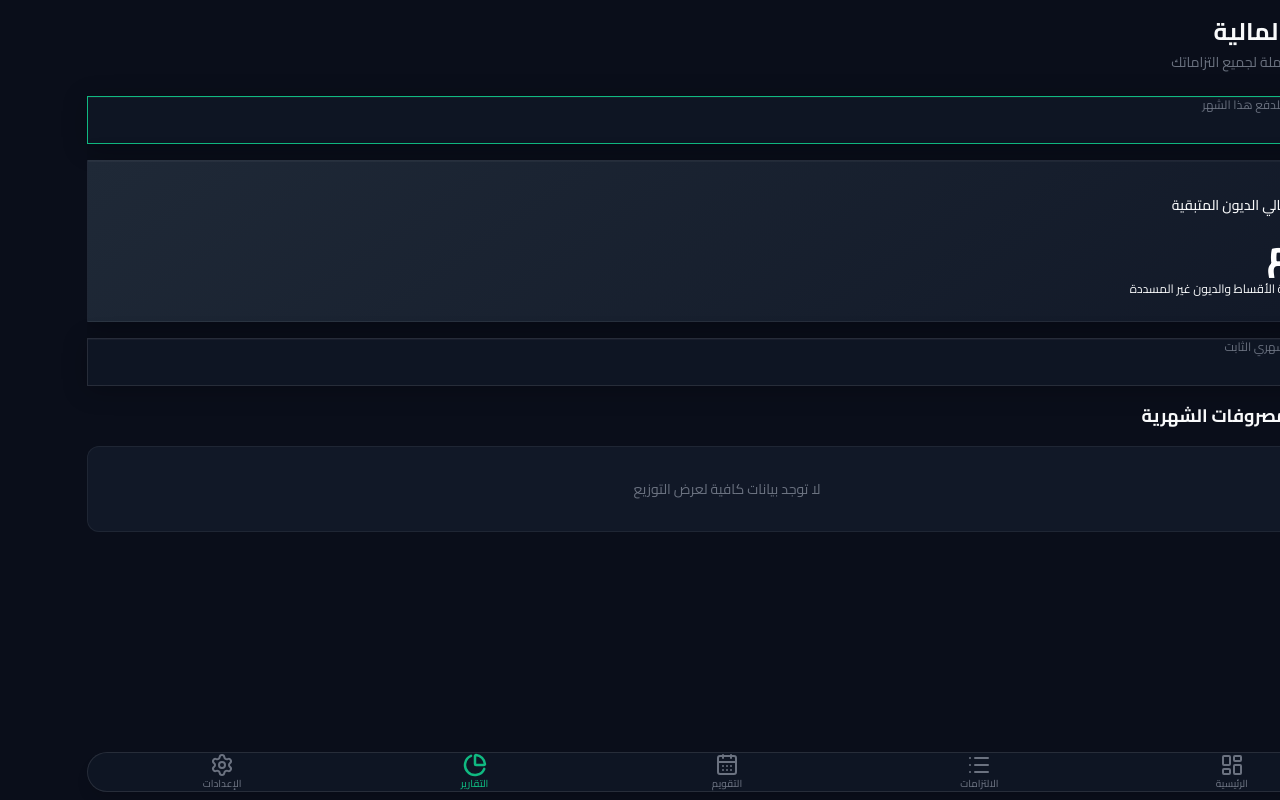
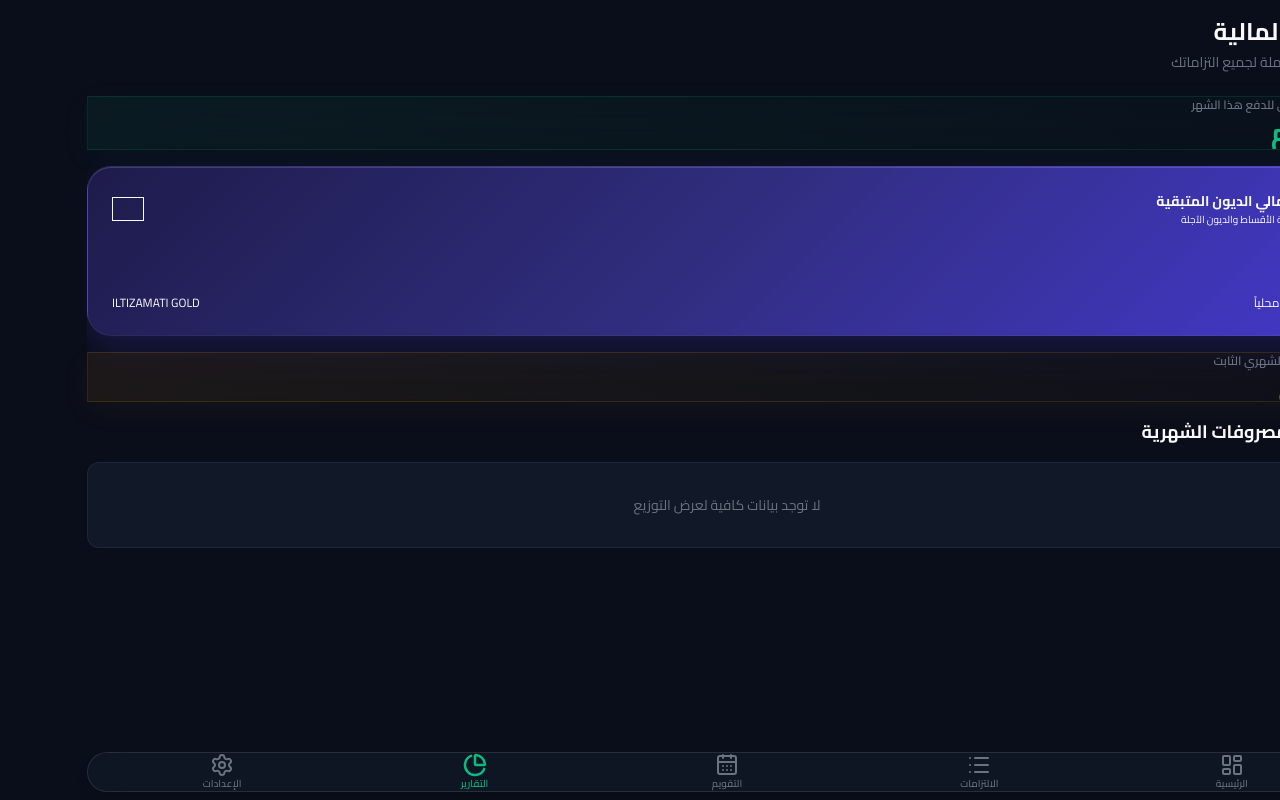
Before and after one commit to khaledelkodia/iltizamati, a React (Vite) app: page /reports in a window 1280 px wide. Built offline with nearby package versions, Linux system fonts and the light colour scheme.

Commit message:
Fix DaySheet padding/scrolling, redesign Reports to be super premium, and render interactive dashboard upcoming list

```diff
--- a/src/features/calendar/DaySheet.tsx
+++ b/src/features/calendar/DaySheet.tsx
@@ -25,7 +25,7 @@ export default function DaySheet({ payments, onClose }: DaySheetProps) {
         animate={{ opacity: 1 }}
         exit={{ opacity: 0 }}
         onClick={onClose}
-        className="fixed inset-0 bg-black/60 backdrop-blur-sm z-40"
+        className="fixed inset-0 bg-black/60 backdrop-blur-sm z-[998]"
       />
 
       {/* Sheet */}
@@ -34,7 +34,7 @@ export default function DaySheet({ payments, onClose }: DaySheetProps) {
         animate={{ y: 0 }}
         exit={{ y: '100%' }}
         transition={{ type: 'spring', damping: 25, stiffness: 200 }}
-        className="fixed bottom-0 left-0 right-0 max-h-[85vh] bg-bg-primary rounded-t-[32px] z-50 flex flex-col shadow-xl border-t border-border-primary"
+        className="fixed bottom-0 left-0 right-0 max-h-[85vh] bg-bg-primary rounded-t-[32px] z-[999] flex flex-col shadow-xl border-t border-border-primary"
       >
         {/* Handle */}
         <div className="w-full flex justify-center py-3">
@@ -53,7 +53,7 @@ export default function DaySheet({ payments, onClose }: DaySheetProps) {
         </div>
 
         {/* Content */}
-        <div className="p-6 overflow-y-auto space-y-4 pb-12 safe-area-bottom">
+        <div className="p-6 overflow-y-auto space-y-4 pb-24 safe-area-bottom">
           {payments.map(payment => (
             <div key={payment.id} className="bg-bg-secondary border border-border-primary rounded-2xl p-4">
               <div className="flex justify-between items-start mb-4">
--- a/src/features/dashboard/DashboardScreen.tsx
+++ b/src/features/dashboard/DashboardScreen.tsx
@@ -5,13 +5,13 @@ import { formatCurrency } from '../../utils/currency';
 import Card from '../../components/ui/Card';
 import ProgressCircle from '../../components/ui/ProgressCircle';
 import { motion } from 'framer-motion';
-import { Wallet, TrendingUp, TrendingDown, AlertCircle, ArrowUpRight } from 'lucide-react';
+import { Wallet, TrendingUp, TrendingDown, AlertCircle, ArrowUpRight, CheckCircle } from 'lucide-react';
 import { useTranslation } from 'react-i18next';
 import { useNavigate } from 'react-router-dom';
 import { useReportsData } from '../reports/useReportsData';
 
 export default function DashboardScreen() {
-  const { currentMonthStats, payments } = useCommitmentStore();
+  const { currentMonthStats, payments, markPaymentAsPaid } = useCommitmentStore();
   const { settings } = useSettingsStore();
   const { t } = useTranslation();
   const navigate = useNavigate();
@@ -22,7 +22,7 @@ export default function DashboardScreen() {
     : 0;
 
   const overdueCount = payments.filter(p => p.status === 'overdue').length;
-  const upcomingCount = payments.filter(p => p.status === 'pending').length;
+  const pendingOrOverduePayments = payments.filter(p => p.status === 'pending' || p.status === 'overdue');
 
   return (
     <div className="p-4 safe-area-top space-y-6">
@@ -132,15 +132,62 @@ export default function DashboardScreen() {
          </button>
       </div>
 
-      {/* Empty State for Upcoming */}
-      {upcomingCount === 0 ? (
+      {/* Empty State / List for Upcoming */}
+      {pendingOrOverduePayments.length === 0 ? (
         <div className="text-center py-8 bg-bg-secondary rounded-xl border border-border-primary">
            <p className="text-text-muted text-sm">{t('dashboard.no_upcoming')}</p>
         </div>
       ) : (
          <div className="space-y-3">
-            {/* List upcoming here */}
-            <p className="text-text-muted text-sm text-center">{t('dashboard.upcoming_count', { count: upcomingCount })}</p>
+             {pendingOrOverduePayments.slice(0, 5).map(payment => {
+                const isOverdue = payment.status === 'overdue';
+                return (
+                   <motion.div
+                      key={payment.id}
+                      whileTap={{ scale: 0.98 }}
+                      className="bg-bg-secondary border border-border-primary rounded-2xl p-4 flex justify-between items-center shadow-sm hover:border-border-secondary transition-all"
+                   >
+                      <div className="flex items-center space-x-3 rtl:space-x-reverse">
+                         <div
+                           className="w-11 h-11 rounded-xl flex items-center justify-center text-xl"
+                           style={{ backgroundColor: `${payment.category_color}15`, color: payment.category_color }}
+                         >
+                            {payment.category_icon}
+                         </div>
+                         <div>
+                            <p className="font-bold text-text-primary text-sm">{payment.commitment_name}</p>
+                            <p className="text-xs text-text-muted mt-1">
+                               {isOverdue ? 'متأخر منذ' : 'يستحق في'} {new Date(payment.due_date).getDate()} من الشهر
+                            </p>
+                         </div>
+                      </div>
+                      <div className="flex items-center space-x-3 rtl:space-x-reverse">
+                         <div className="text-left">
+                            <p className="font-extrabold text-sm text-text-primary">
+                               {formatCurrency(payment.commitment_amount, settings.currency)}
+                            </p>
+                            <span className={`text-[10px] font-bold px-2 py-0.5 rounded-full border mt-1 inline-block ${
+                               isOverdue
+                                 ? 'bg-accent-danger/10 text-accent-danger border-accent-danger/20'
+                                 : 'bg-accent-warning/10 text-accent-warning border-accent-warning/20'
+                            }`}>
+                               {isOverdue ? 'متأخر' : 'معلق'}
+                            </span>
+                         </div>
+                         <button
+                            onClick={async (e) => {
+                               e.stopPropagation();
+                               await markPaymentAsPaid(payment.id);
+                            }}
+                            className="w-8 h-8 rounded-full bg-accent-primary/10 text-accent-primary border border-accent-primary/20 flex items-center justify-center hover:bg-accent-primary hover:text-white transition-colors"
+                            title="تسجيل كمدفوع"
+                         >
+                            <CheckCircle size={16} />
+                         </button>
+                      </div>
+                   </motion.div>
+                );
+             })}
          </div>
       )}
 
--- a/src/features/reports/ReportsScreen.tsx
+++ b/src/features/reports/ReportsScreen.tsx
@@ -11,7 +11,7 @@ import Card from '../../components/ui/Card';
 export default function ReportsScreen() {
   const { t } = useTranslation();
   const { settings } = useSettingsStore();
-  const { currentMonthStats } = useCommitmentStore();
+  const { currentMonthStats, categories } = useCommitmentStore();
   const { totalOutstandingDebt, monthlyBurden, categoryBreakdown, isLoading } = useReportsData();
 
   if (isLoading) {
@@ -36,42 +36,84 @@ export default function ReportsScreen() {
 
       <div className="space-y-4">
          {/* Monthly Remaining to Pay */}
-         <Card variant="glass" className="p-5 flex justify-between items-center border-r-4 border-accent-primary">
-            <div className="flex items-center space-x-3 rtl:space-x-reverse ltr:space-x">
-               <div className="w-10 h-10 rounded-full bg-accent-primary/10 flex items-center justify-center">
-                  <DollarSign className="text-accent-primary" size={20} />
+         <Card
+            variant="glass"
+            className="p-5 flex justify-between items-center border-l-4 border-accent-primary relative overflow-hidden"
+            style={{
+               background: 'linear-gradient(135deg, rgba(16, 185, 129, 0.08) 0%, rgba(16, 185, 129, 0.02) 100%)',
+               boxShadow: '0 8px 32px 0 rgba(16, 185, 129, 0.05)',
+               borderColor: 'rgba(16, 185, 129, 0.15)'
+            }}
+         >
+            <div className="flex items-center space-x-4 rtl:space-x-reverse">
+               <div className="w-12 h-12 rounded-2xl bg-accent-primary/20 flex items-center justify-center border border-accent-primary/30 shadow-[0_0_15px_rgba(16,185,129,0.25)]">
+                  <DollarSign className="text-accent-primary" size={24} />
                </div>
                <div>
-                  <p className="text-text-muted text-xs">المتبقي للدفع هذا الشهر</p>
-                  <p className="font-extrabold text-text-primary text-xl mt-0.5">
+                  <p className="text-text-muted text-xs font-semibold">المتبقي للدفع هذا الشهر</p>
+                  <p className="font-extrabold text-accent-primary text-2xl mt-1 tracking-tight">
                      {formatCurrency(currentMonthStats.remaining, settings.currency)}
                   </p>
                </div>
             </div>
          </Card>
+
          {/* Total Debt Card */}
-         <Card variant="gradient" className="p-6">
-            <div className="flex items-center space-x-3 rtl:space-x-reverse ltr:space-x mb-2">
-               <div className="w-10 h-10 rounded-full bg-white/20 flex items-center justify-center">
-                  <TrendingDown className="text-white" size={20} />
+         <Card
+            className="p-6 relative overflow-hidden border-none"
+            style={{
+               background: 'linear-gradient(135deg, #1E1B4B 0%, #312E81 50%, #4338CA 100%)',
+               boxShadow: '0 12px 30px rgba(67, 56, 202, 0.25), inset 0 1px 0 rgba(255, 255, 255, 0.15)',
+               borderRadius: '24px'
+            }}
+         >
+            {/* Ambient gold glow in top right */}
+            <div className="absolute -top-10 -right-10 w-32 h-32 bg-amber-500/20 rounded-full blur-3xl pointer-events-none" />
+
+            <div className="flex items-center justify-between mb-4 relative z-10">
+               <div className="flex items-center space-x-3 rtl:space-x-reverse">
+                  <div className="w-11 h-11 rounded-xl bg-white/10 flex items-center justify-center border border-white/20 shadow-glow-blue">
+                     <TrendingDown className="text-accent-secondary-light" size={22} />
                   </div>
-               <p className="text-white/80 font-medium text-sm">إجمالي الديون المتبقية</p>
+                  <div>
+                     <p className="text-white/80 font-bold text-sm">إجمالي الديون المتبقية</p>
+                     <p className="text-white/50 text-[10px] mt-0.5">كافة الأقساط والديون الآجلة</p>
                   </div>
-            <h2 className="text-4xl font-extrabold text-white mt-2">
+               </div>
+               {/* Chip/Logo graphic for premium feel */}
+               <div className="w-8 h-6 bg-amber-400/20 rounded-md border border-amber-400/30 flex items-center justify-center opacity-85">
+                  <div className="w-5 h-3 bg-amber-400/30 rounded-sm" />
+               </div>
+            </div>
+
+            <div className="relative z-10">
+               <h2 className="text-3xl font-black text-white tracking-tight leading-none">
                   {formatCurrency(totalOutstandingDebt, settings.currency)}
                </h2>
-            <p className="text-white/60 text-xs mt-2">مجموع كافة الأقساط والديون غير المسددة</p>
+               <div className="mt-4 flex justify-between items-center text-white/60 text-xs">
+                  <span>تمت مزامنته محلياً</span>
+                  <span className="font-mono text-[9px] tracking-widest text-white/40">ILTIZAMATI GOLD</span>
+               </div>
+            </div>
          </Card>
 
          {/* Monthly Burden */}
-         <Card variant="glass" className="p-5 flex justify-between items-center">
-            <div className="flex items-center space-x-3 rtl:space-x-reverse ltr:space-x">
-               <div className="w-10 h-10 rounded-full bg-accent-warning/10 flex items-center justify-center">
-                  <DollarSign className="text-accent-warning" size={20} />
+         <Card
+            variant="glass"
+            className="p-5 flex justify-between items-center border-l-4 border-accent-warning relative overflow-hidden"
+            style={{
+               background: 'linear-gradient(135deg, rgba(245, 158, 11, 0.08) 0%, rgba(245, 158, 11, 0.02) 100%)',
+               boxShadow: '0 8px 32px 0 rgba(245, 158, 11, 0.05)',
+               borderColor: 'rgba(245, 158, 11, 0.15)'
+            }}
+         >
+            <div className="flex items-center space-x-4 rtl:space-x-reverse">
+               <div className="w-12 h-12 rounded-2xl bg-accent-warning/20 flex items-center justify-center border border-accent-warning/30 shadow-[0_0_15px_rgba(245,158,11,0.25)]">
+                  <DollarSign className="text-accent-warning" size={24} />
                </div>
                <div>
-                  <p className="text-text-muted text-xs">العبء الشهري الثابت</p>
-                  <p className="font-bold text-text-primary text-lg mt-0.5">
+                  <p className="text-text-muted text-xs font-semibold">العبء الشهري الثابت</p>
+                  <p className="font-extrabold text-accent-warning text-xl mt-1 tracking-tight">
                      {formatCurrency(monthlyBurden, settings.currency)}
                   </p>
                </div>
@@ -90,28 +132,45 @@ export default function ReportsScreen() {
                   <p className="text-text-muted text-sm">لا توجد بيانات كافية لعرض التوزيع</p>
                </div>
             ) : (
-               <div className="space-y-4 bg-bg-secondary p-5 rounded-2xl border border-border-primary">
-                  {categoryBreakdown.map((item, index) => (
-                     <div key={item.category_id}>
-                        <div className="flex justify-between items-end mb-2">
+               <div className="space-y-4 bg-bg-secondary p-5 rounded-2xl border border-border-primary shadow-sm">
+                  {categoryBreakdown.map((item, index) => {
+                     const cat = categories.find(c => c.id === item.category_id);
+                     const icon = cat ? cat.icon : '📌';
+                     return (
+                        <div key={item.category_id} className="space-y-2">
+                           <div className="flex justify-between items-center">
+                              <div className="flex items-center space-x-2.5 rtl:space-x-reverse">
+                                 <div
+                                   className="w-8 h-8 rounded-lg flex items-center justify-center text-base"
+                                   style={{ backgroundColor: `${item.color}15`, color: item.color }}
+                                 >
+                                   {icon}
+                                 </div>
                                  <div>
                                     <p className="font-bold text-text-primary text-sm">{item.category_name}</p>
-                              <p className="text-xs text-text-muted mt-0.5">{formatCurrency(item.amount, settings.currency)}</p>
+                                    <p className="text-[11px] text-text-muted">{formatCurrency(item.amount, settings.currency)}</p>
                                  </div>
-                           <p className="font-bold text-sm" style={{ color: item.color }}>{item.percentage}%</p>
+                              </div>
+                              <div className="text-left">
+                                 <p className="font-extrabold text-sm" style={{ color: item.color }}>{item.percentage}%</p>
+                              </div>
                            </div>
                            {/* Progress Bar */}
-                        <div className="w-full bg-border-primary rounded-full h-2.5 overflow-hidden">
+                           <div className="w-full bg-border-primary rounded-full h-2 overflow-hidden">
                               <motion.div
                                  initial={{ width: 0 }}
                                  animate={{ width: `${item.percentage}%` }}
                                  transition={{ duration: 1, delay: index * 0.1 }}
-                              className="h-full rounded-full"
-                              style={{ backgroundColor: item.color }}
+                                 className="h-full rounded-full relative"
+                                 style={{
+                                   backgroundColor: item.color,
+                                   boxShadow: `0 0 8px ${item.color}80`
+                                 }}
                               />
                            </div>
                         </div>
-                  ))}
+                     );
+                  })}
                </div>
             )}
          </div>
```
Lines whose indentation alone changed are shown as unchanged.
